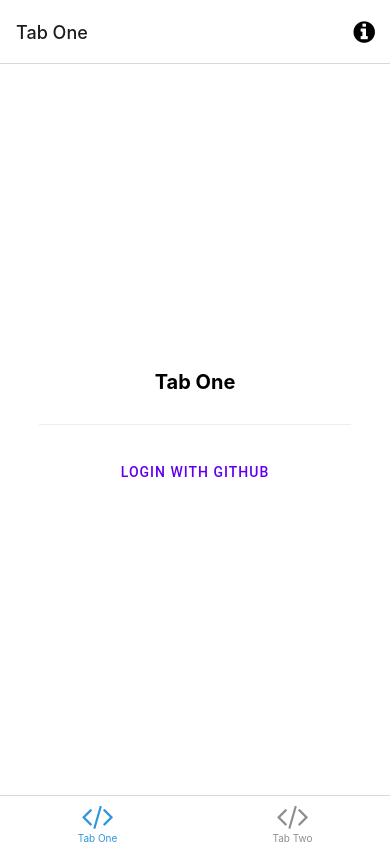
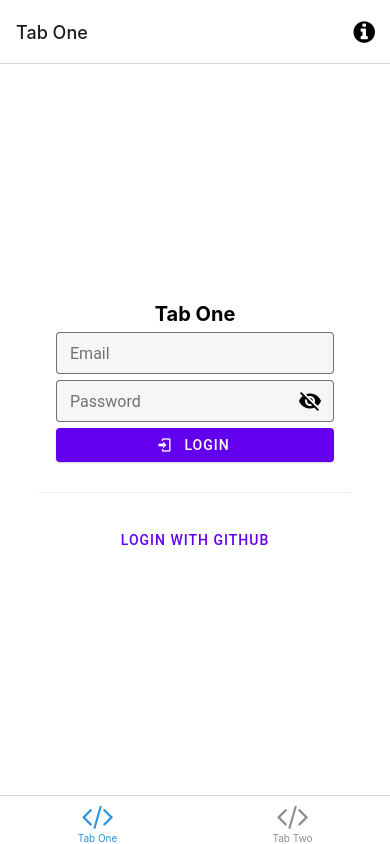
Before and after one commit to geminiyellow/bearnose.ilivebox.net, a React Native app: screen /TabOne in a window 390 px wide. Built offline with nearby package versions, Linux system fonts and the light colour scheme; no server answers; what expo-linking would draw is missing.

Commit message:
feat(auth): add Email login

```diff
--- /dev/null
+++ b/src/components/Auth/Email.tsx
@@ -0,0 +1,55 @@
+import { getAuth, signInWithEmailAndPassword } from "firebase/auth";
+import { useState } from "react";
+import { StyleSheet, View } from "react-native";
+import { Button, TextInput } from "react-native-paper";
+
+const auth = getAuth()
+
+const Email = () => {
+  const [email, setEmail] = useState('')
+  const [password, setPassword] = useState('')
+  const [secure, setSecure] = useState(true)
+  const onLoginPressed = async () => {
+    try {
+      await signInWithEmailAndPassword(auth, email, password)
+    } catch (e) {
+      console.log(e)
+    }
+  }
+
+  return (
+    <View>
+      <TextInput
+        mode="outlined"
+        autoComplete={false}
+        dense label="Email"
+        value={email}
+        onChangeText={v => setEmail(v)}
+      />
+      <TextInput
+        mode="outlined"
+        secureTextEntry={secure}
+        autoComplete={false}
+        dense
+        label="Password"
+        value={password}
+        right={
+          <TextInput.Icon
+            name={secure ? 'eye-off': 'eye'}
+            onPress={() => setSecure(!secure)}
+          />
+        }
+        onChangeText={v => setPassword(v)}
+      />
+      <Button icon="login" mode="contained" style={styles.login} onPress={onLoginPressed}>Login</Button>
+    </View>
+  )
+}
+
+export default Email
+
+const styles = StyleSheet.create({
+  login: {
+    marginTop: 6
+  }
+})
--- a/src/components/Auth/index.ts
+++ b/src/components/Auth/index.ts
@@ -1 +1,2 @@
 export { default as Github } from './Github'
+export { default as Email } from './Email'
--- a/src/screens/TabOneScreen.tsx
+++ b/src/screens/TabOneScreen.tsx
@@ -1,6 +1,6 @@
 import { StyleSheet } from 'react-native';
 import { Button } from "react-native-paper";
-import { Github } from "../components/Auth";
+import { Email, Github } from "../components/Auth";
 import { Text, View } from '../components/Themed';
 import { useAuthentication } from "../hooks/useAuthentication";
 import { RootTabScreenProps } from '../types';
@@ -11,6 +11,7 @@ export default function TabOneScreen({navigation}: RootTabScreenProps<'TabOne'>)
   return (
     <View style={styles.container}>
       <Text style={styles.title}>Tab One</Text>
+      {user ? null : <Email/>}
       <View style={styles.separator} lightColor="#eee" darkColor="rgba(255,255,255,0.1)"/>
       {user ? null : <Github/>}
       {user ? <Text>Success</Text> : null}
```
